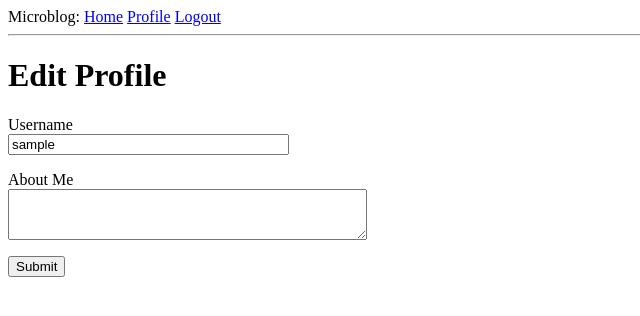
After one commit to spashii/blog-flask2.0, a Flask app: page /edit_profile in a window 1280 px wide. The commit adds this page. Shown: the top 316 px of the page, without its empty margins (0-640 px from the left). Run offline with Flask 2, Linux system fonts and the light colour scheme; the visitor is signed in with stand-in values (Sample User, id 1); data comes from the database, SQL or seed files in the repository.

Commit message:
added edit_profile

```diff
--- a/app/forms.py
+++ b/app/forms.py
@@ -1,6 +1,6 @@
 from flask_wtf import FlaskForm
 from wtforms import (StringField, PasswordField,
-                     BooleanField, SubmitField)
+                     BooleanField, SubmitField, TextAreaField)
 from wtforms.validators import (ValidationError, DataRequired,
                                 Length, Email, EqualTo, Regexp)
 from app.models import User
@@ -16,14 +16,17 @@ class LoginForm(FlaskForm):
 
 class RegistrationForm(FlaskForm):
     username = StringField('Username', validators=[
-                           DataRequired(), Length(min=-1, max=64), Regexp('^[A-Za-z0-9_.]*$',
-                                                                    message='Username can contain only letters, numbers, dots or underscores.')])
+                           DataRequired(), Length(min=-1, max=64),
+                           Regexp('^[A-Za-z0-9_.]*$',
+                           message='Username can contain only letters, numbers, dots or underscores.')])
     email = StringField('Email', validators=[
-                        DataRequired(), Email(), Length(max=128)])
+                        DataRequired(), Length(max=128),
+                        Email()])
     password = PasswordField('Password', validators=[
                              DataRequired(), Length(min=8, max=64)])
     confirm_password = PasswordField('Confirm Password', validators=[
-                                     DataRequired(), EqualTo('confirm_password', message='Passwords do not match.')])
+                                     DataRequired(), EqualTo('confirm_password',
+                                     message='Passwords do not match.')])
     submit = SubmitField('Register')
 
     def validate_username(self, username):
@@ -35,3 +38,17 @@ class RegistrationForm(FlaskForm):
         user = User.query.filter_by(email=email.data.lower()).first()
         if user is not None:
             raise ValidationError('There is an accout associated with this email already.')
+
+class EditProfileForm(FlaskForm):
+    username = StringField('Username', validators=[
+                           DataRequired(), Length(min=-1, max=64),
+                           Regexp('^[A-Za-z0-9_.]*$',
+                           message='Username can contain only letters, numbers, dots or underscores.')])
+    bio = TextAreaField('About Me', validators=[Length(max=128)])
+    submit = SubmitField('Submit')
+
+    # def validate_username(self, username):
+    #     user = User.query.filter(User.username==username.data).first()
+    #     if user:
+    #         if user.username != self.username:
+    #             raise ValidationError('This username already exists.')
--- a/app/routes.py
+++ b/app/routes.py
@@ -1,6 +1,6 @@
 from flask import render_template, url_for, flash, redirect, request
 from app import app, db
-from app.forms import LoginForm, RegistrationForm
+from app.forms import LoginForm, RegistrationForm, EditProfileForm
 from app.models import User
 from flask_login import current_user, login_user, logout_user, login_required
 from werkzeug.urls import url_parse
@@ -85,3 +85,18 @@ def user(username):
         {'author': user, 'body': 'Test post #2'}
     ]
     return render_template('user.html', user=user, posts=posts)
+
+@app.route('/edit_profile', methods=['GET', 'POST'])
+@login_required
+def edit_profile():
+    form = EditProfileForm()
+    if form.validate_on_submit():
+        current_user.username = form.username.data
+        current_user.bio = form.bio.data
+        db.session.commit()
+        flash('Your changes have been saved.')
+        return redirect(url_for('edit_profile'))
+    elif request.method == 'GET':
+        form.username.data = current_user.username
+        form.bio.data = current_user.bio
+    return render_template('edit_profile.html', title='Edit Profile', form=form)
--- /dev/null
+++ b/app/templates/edit_profile.html
@@ -0,0 +1,22 @@
+{% extends 'base.html' %}
+
+{% block content %}
+    <h1>Edit Profile</h1>
+    <form action="" method="POST" novalidate>
+        {{ form.hidden_tag() }}
+        <p>
+            {{ form.username.label }}<br>
+            {{ form.username(size=32) }}<br>
+            {% for error in form.username.errors %}
+            <span style="color: red;">[{{ error }}]</span>
+            {% endfor %}
+        </p>
+        <p>
+            {{ form.bio.label }}<br>
+            {{ form.bio(cols="42", rows="3") }}<br>
+            {% for error in form.bio.errors %}
+            <span style="color: red;">[{{ error }}]</span>
+            {% endfor %}
+        </p>
+        <p>{{ form.submit() }}</p>
+{% endblock %}
```
Also changed, not shown: app/templates/user.html (+8 -4 lines).
